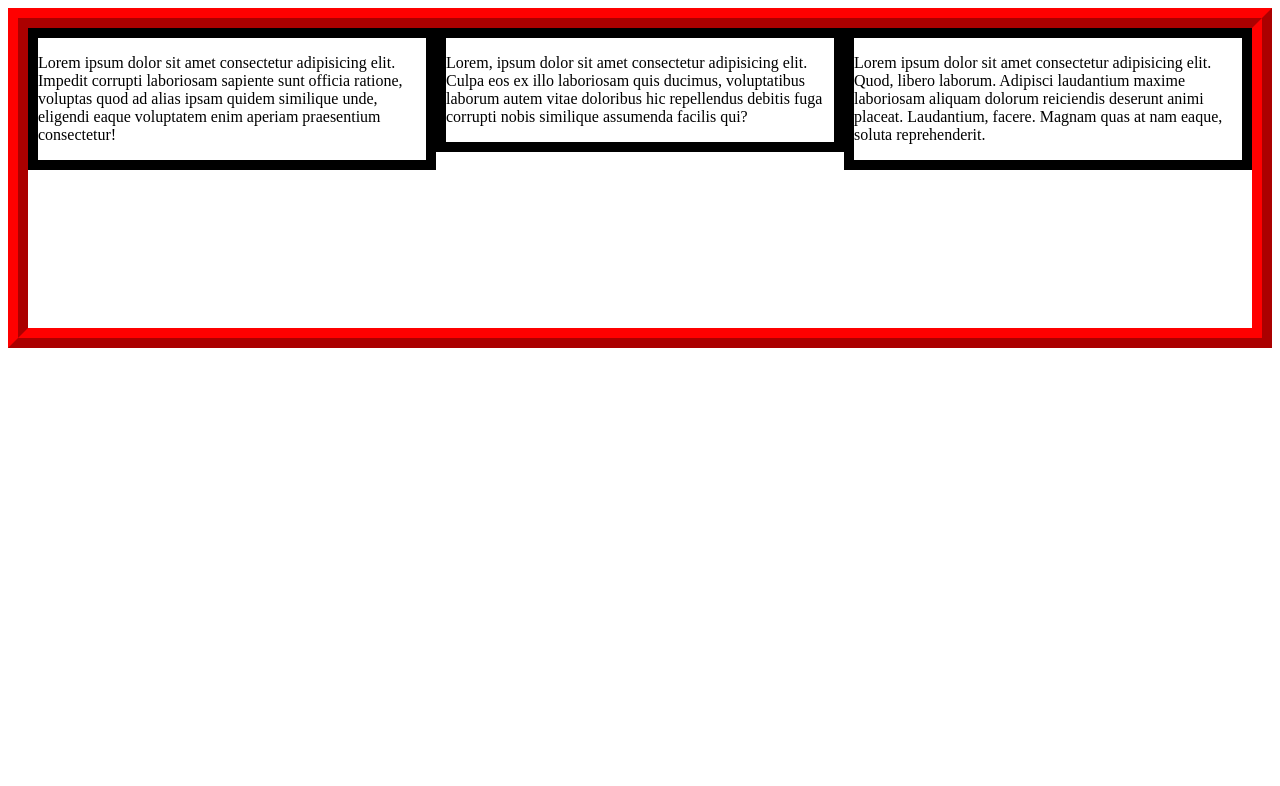
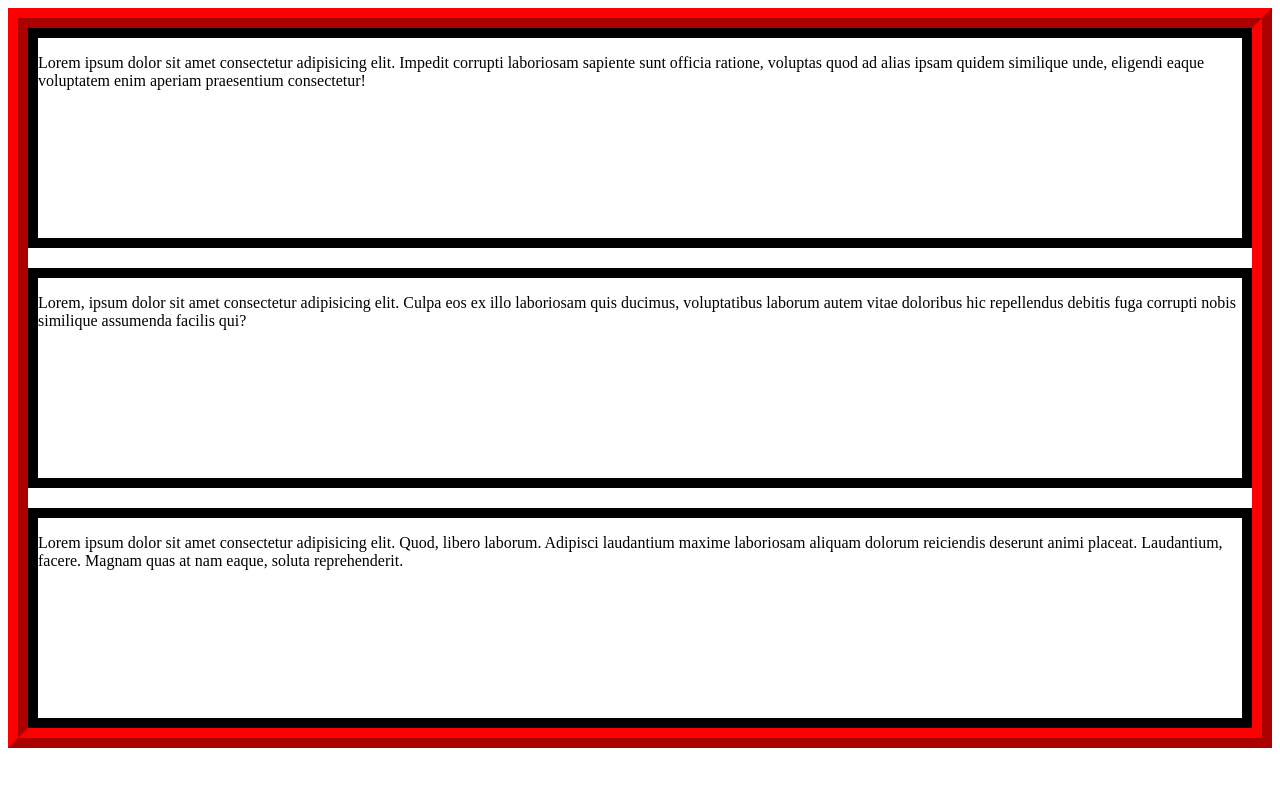
Before and after one commit to kispalAbel/2026-02-03, a plain HTML site: page index.html in a window 1280 px wide. Drawn offline with Linux system fonts and the light colour scheme.

Commit message:
Update index.css

```diff
--- a/index.css
+++ b/index.css
@@ -1,12 +1,23 @@
 #container {
     border: 20px red ridge;
-    height: 300px;
+    display: flex;
+    flex-direction: column;
+    flex-wrap: wrap;
+    gap: 20px 100px;
 }
 
 .cikk {
     border: 10px black solid;
-    display: inline-block;
-    float: left;
-    width: calc(100% / 3);
-    box-sizing: border-box;
+    /* width: calc(100% / 3); */
+    flex-grow: 1;
+    flex-shrink: 0;
+    flex-basis: 200px;
+
+    flex: 1 0 200px; /* <-- Az előző három sor rövidítése */
 }
+
+.nagyobb {
+    flex-grow: 5;
+    flex-shrink: 1;
+    flex-basis: 200px;
+}
```
